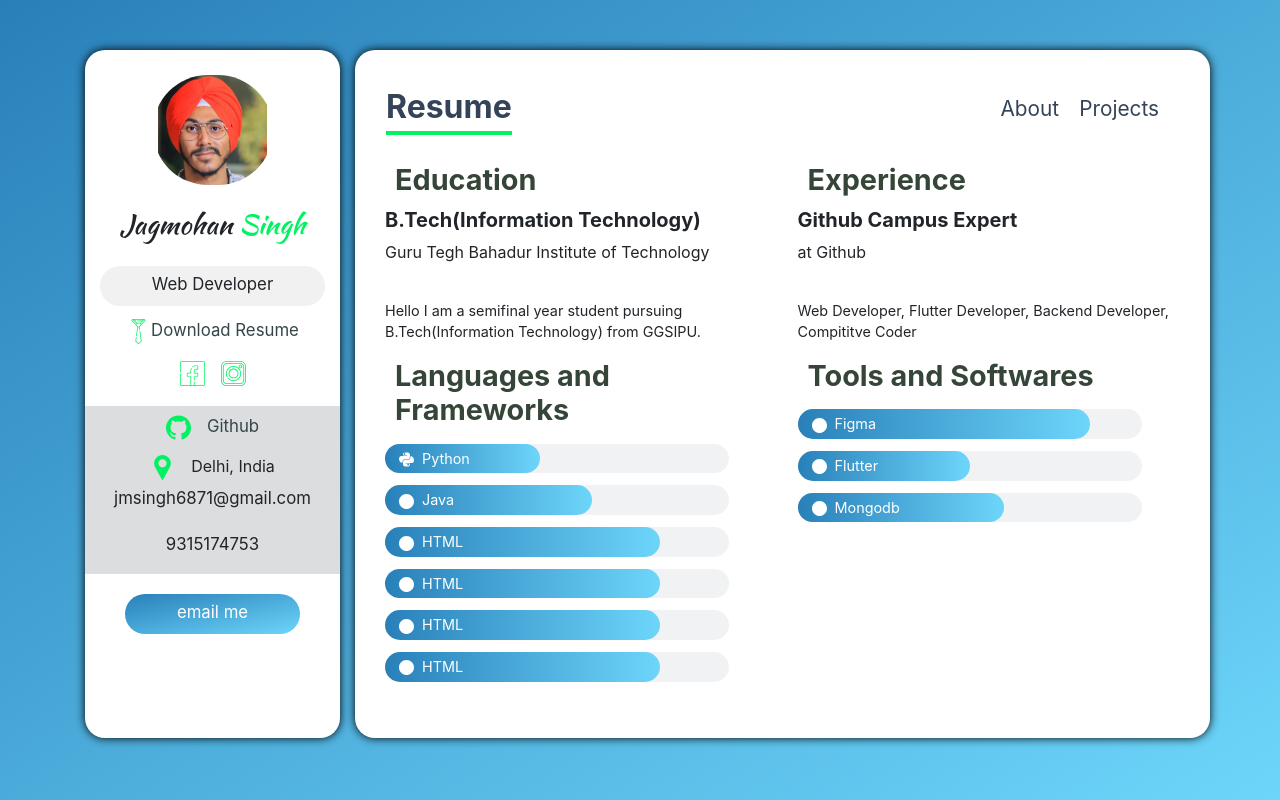
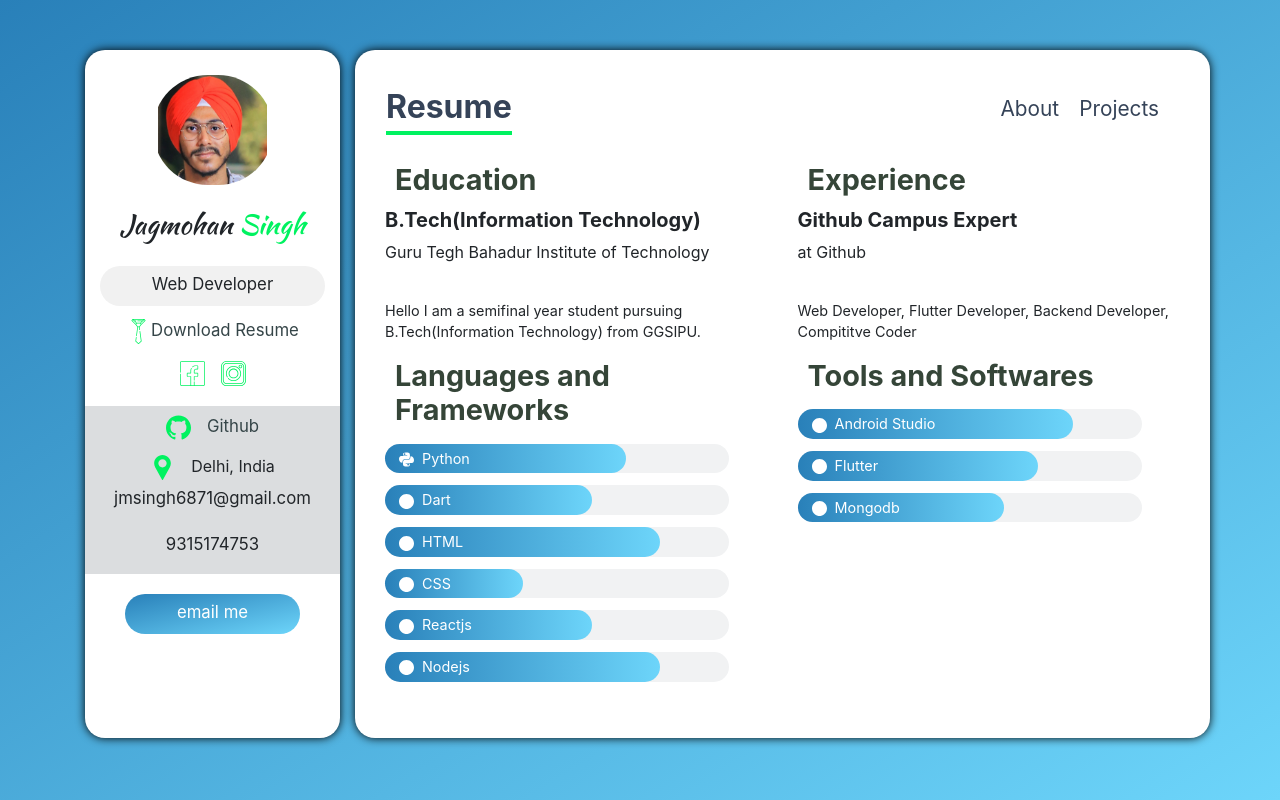
Before and after one commit to jmsingh6871/Portfolio, a React (Create React App) app: page /resume in a window 1280 px wide. Built offline with nearby package versions, Linux system fonts and the light colour scheme.

Commit message:
title change

```diff
--- a/src/components/Resume.jsx
+++ b/src/components/Resume.jsx
@@ -8,11 +8,11 @@ const languages=[
     {
         icon: python,
         name: 'Python',
-        level: '45'
+        level: '70'
     },
     {
         icon: react,
-        name: 'Java',
+        name: 'Dart',
         level: '60'
     },
     {
@@ -22,17 +22,17 @@ const languages=[
     },
     {
         icon: react,
-        name: 'HTML',
-        level: '80'
+        name: 'CSS',
+        level: '40'
     },
     {
         icon: react,
-        name: 'HTML',
-        level: '80'
+        name: 'Reactjs',
+        level: '60'
     },
     {
         icon: react,
-        name: 'HTML',
+        name: 'Nodejs',
         level: '80'
     },
 ]
@@ -40,13 +40,13 @@ const languages=[
 const tools = [
     {
         icon: react,
-        name: 'Figma',
-        level: '85'
+        name: 'Android Studio',
+        level: '80'
     },
     {
         icon: react,
         name: 'Flutter',
-        level: '50'
+        level: '70'
     },
     {
         icon: react,
```
